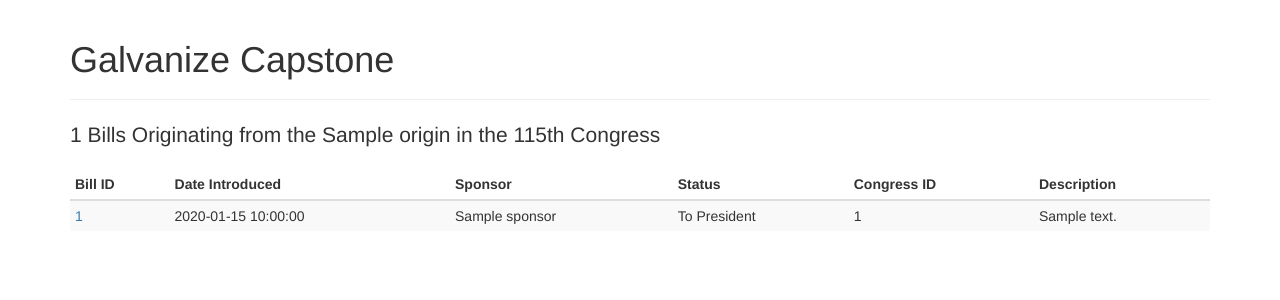
After one commit to BruceZu/galvanize_capstone, a Flask app: template web/templates/bills.html in a window 1280 px wide. The commit adds this page. Shown: the top 300 px of the page. Run offline with Flask 2, Linux system fonts and the light colour scheme; the template is opened without the code that fills it: most values are stand-ins (such as "Sample title", 1, 10 or a date in 2020); some libraries are stand-ins or nearby versions.

Commit message:
updates to web app

```diff
--- /dev/null
+++ b/web/templates/bills.html
@@ -0,0 +1,31 @@
+{% extends "layout.html" %}
+{% block body %}
+  <div>
+    <p class="lead">{{bill_count}} Bills Originating from the {{origin}} in the 115th Congress</p>
+    <table class="table table-condensed table-striped">
+      <thead>
+        <th>Bill ID</th>
+        <th>Date Introduced</th>
+        <th>Sponsor</th>
+        <th>Status</th>
+        <th>Congress ID</th>
+        <th>Description</th>
+      </thead>
+      <tbody>
+        {% for bill in bills %}
+        <tr>
+	  <td><a href="/bill_info?leg_id={{bill.leg_id}}&congress_id={{bill.congress_id}}">{{bill.leg_id}}</a></td>
+          <td>{{bill.intro_date}}</td>
+          <td>{{bill.sponsor}}</td>
+          <td>{{bill.bill_status}}</td>
+          <td>{{bill.congress_id}}</td>
+          <td>{{bill.desc}}</td>
+        </tr>
+        {% endfor %}
+      </tbody>
+    </table>
+  </div>
+  {% if nav_offsets and nav_path -%}
+    {{ common.display_nav(nav_offsets, nav_path, bill_count, query)|safe }}
+  {% endif -%}
+{% endblock %}
--- /dev/null
+++ b/web/templates/layout.html
@@ -0,0 +1,34 @@
+<!DOCTYPE html>
+<html lang="en">
+  <head>
+    <meta charset="utf-8">
+    <title>Agile Data Science</title>
+    <meta name="viewport" content="width=device-width, initial-scale=1.0">
+    <meta name="description" content="Chapter 5 example in Agile Data Science, 2.0">
+    <meta name="author" content="Russell Jurney">
+    <link href="/static/bootstrap.min.css" rel="stylesheet">
+    <link href="/static/bootstrap-theme.min.css" rel="stylesheet">
+  </head>
+
+  <body>
+    <div id="wrap">
+
+      <!-- Begin page content -->
+      <div class="container">
+        <div class="page-header">
+          <h1>Galvanize Capstone</h1>
+        </div>
+        {% block body %}{% endblock %}
+      </div>
+
+      <div id="push"></div>
+    </div>
+
+    <div id="footer">
+      <div class="container">
+        <p class="muted credit">
+      </div>
+    </div>
+    <script src="/static/bootstrap.min.js"></script>
+  </body>
+</html>
```
Also changed, not shown: web/mongo_to_flask.py (+81 -8 lines), web/templates/bill.html (added, +26 -0 lines), web/templates/table.html (+4 -4 lines), 2 other files.
